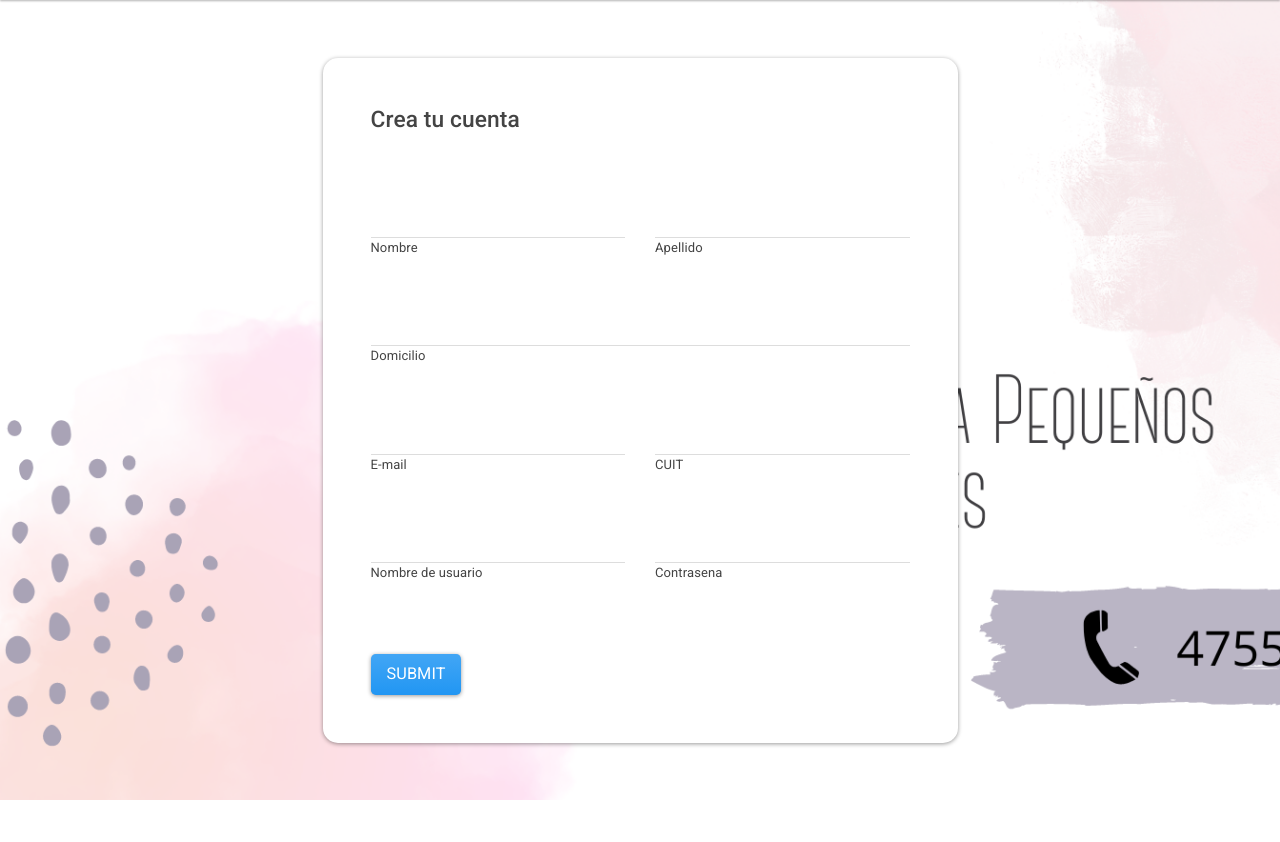
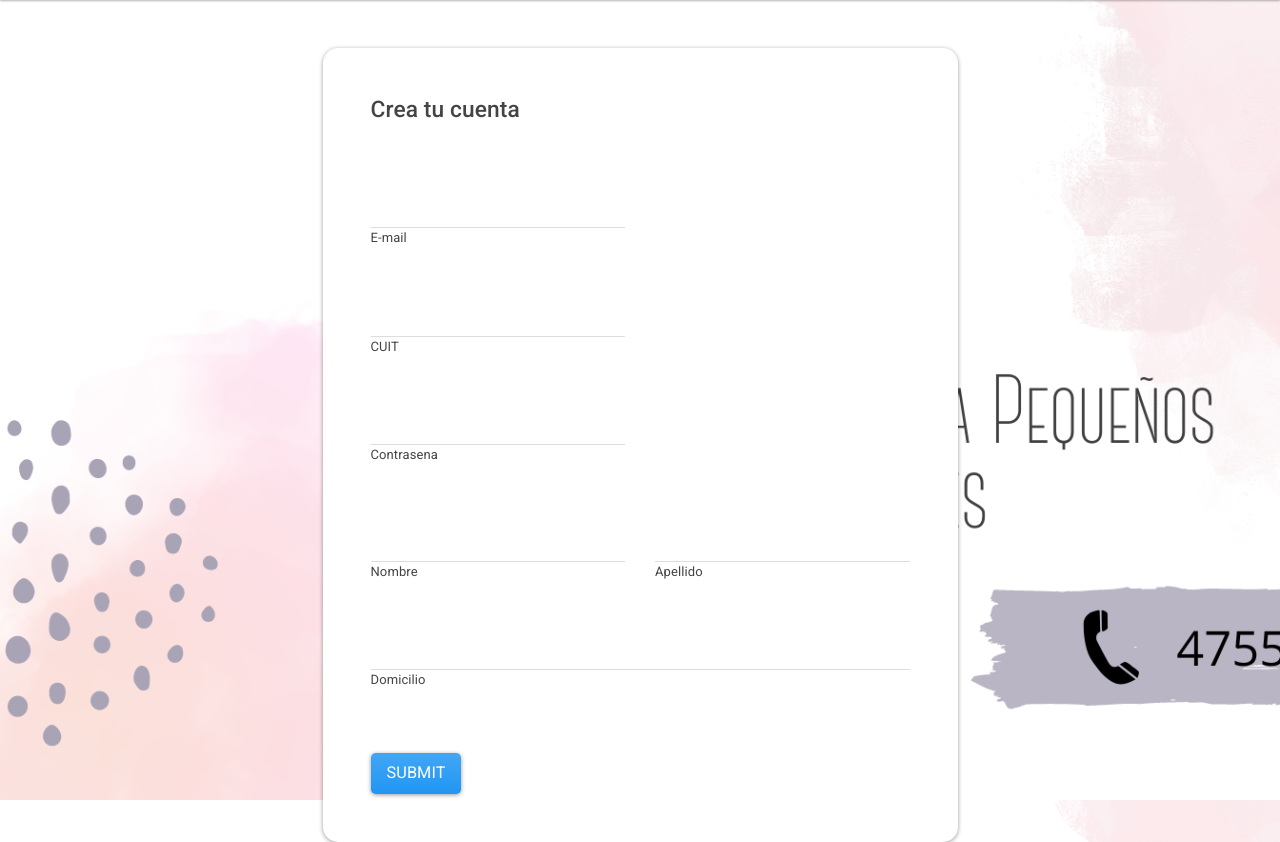
Before and after one commit to analamour/syspe, a Flask app: page /register in a window 1280 px wide. Shown: the part 80-922 px from the top of the page. Before the commit the page ends 880 px from the top, so only its background shows below. Run offline with Flask 3, Linux system fonts and the light colour scheme; some libraries are stand-ins or nearby versions.

Commit message:
se agregaron eventos al form para la validacion del input cuit

```diff
--- a/templates/registro.html
+++ b/templates/registro.html
@@ -9,6 +9,39 @@
             <div class="card-body p-4 p-md-5">
               <h3 class="mb-4 pb-2 pb-md-0 mb-md-5">Crea tu cuenta</h3>
               <form action="/register" method="POST">
+
+                <div class="row">
+                  <div class="col-md-6 mb-4 d-flex align-items-center">
+                    <div class="form-outline datepicker w-100">
+                      <input type="email" class="form-control form-control-lg" id="email" name="email"/>
+                      <label for="email" class="form-label">E-mail</label>
+                    </div>
+                  </div>
+                </div>
+                <div class="row">
+                  <div class="col-md-6 mb-4 d-flex align-items-center">
+                    <div class="form-outline datepicker w-100">
+                      <input onfocusin="limpiarAlertaCuit()" onfocusout="validarCuit()" type="text" class="form-control form-control-lg" id="cuit" name="cuit"/>
+                      <label for="cuit" class="form-label">CUIT</label>
+                    </div>
+                  </div>
+                  <div class="col-md-6 mb-4 d-flex align-items-center">
+                    <div id="cuitAlert"></div>
+                  </div>
+                </div>
+
+                <div class="row">
+                  <div class="col-md-6 mb-4 pb-2">
+
+                    <div class="form-outline">
+                      <input type="password" id="cuit" class="form-control form-control-lg" name="password"/>
+                      <label class="form-label" for="password">Contrasena</label>
+                    </div>
+
+                  </div>
+                </div>
+
+
 
                 <div class="row">
                   <div class="col-md-6 mb-4">
@@ -39,48 +72,6 @@
 
                   </div>
                 </div>
-
-                <div class="row">
-                    <div class="col-md-6 mb-4 d-flex align-items-center">
-                      <div class="form-outline datepicker w-100">
-                        <input type="email" class="form-control form-control-lg" id="email" name="email"/>
-                        <label for="email" class="form-label">E-mail</label>
-                      </div>
-                    </div>
-                    <div class="col-md-6 mb-4 d-flex align-items-center">
-                        <div class="form-outline datepicker w-100">
-                          <input type="text" class="form-control form-control-lg" id="cuit" name="cuit"/>
-                          <label for="cuit" class="form-label">CUIT</label>
-                        </div>
-                      </div>
-                  </div>
-
-
-
-
-
-                <div class="row">
-                  <div class="col-md-6 mb-4 pb-2">
-
-                    <div class="form-outline">
-                      <input type="text" id="username" class="form-control form-control-lg" name="username"/>
-                      <label class="form-label" for="username">Nombre de usuario</label>
-                    </div>
-
-                  </div>
-                  <div class="col-md-6 mb-4 pb-2">
-
-                    <div class="form-outline">
-                      <input type="password" id="cuit" class="form-control form-control-lg" name="password"/>
-                      <label class="form-label" for="password">Contrasena</label>
-                    </div>
-
-                  </div>
-                </div>
-
-
-
-
                 <div class="mt-4 pt-2">
                   <input class="btn btn-primary btn-lg" type="submit" value="Submit" />
                 </div>
@@ -92,5 +83,6 @@
       </div>
     </div>
   </section>
+  <script src="../static/js/register-form.js"></script>
 
 {% endblock %}
```
